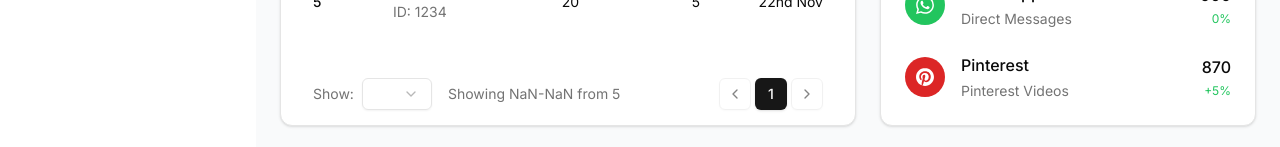
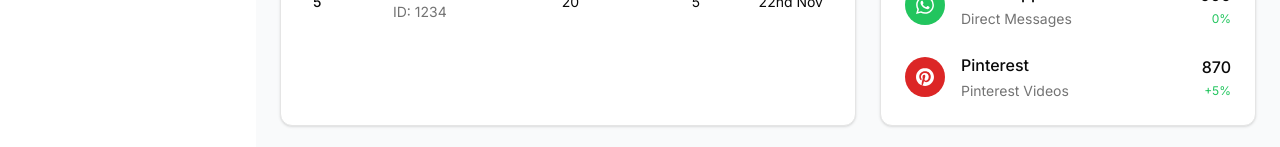
Before and after one commit to lemo-app/lemo-web-frontend, a Next.js app: page /dashboard in a window 1280 px wide. Shown: the part 1216-1363 px from the top of the page. Built offline with nearby package versions, Linux system fonts and the light colour scheme; no server answers.

Commit message:
Comment out Pagination component in ViolationsTable for future implementation and adjustments.

```diff
--- a/components/dashboard/home/violations-table.tsx
+++ b/components/dashboard/home/violations-table.tsx
@@ -101,12 +101,14 @@ export function ViolationsTable() {
         </Table>
       </CardContent>
       <div className="px-6">
-        <Pagination
+        {/* <Pagination
             currentPage={currentPage}
             totalPages={totalPages}
             onPageChange={setCurrentPage}
             totalItems={violations.length}
-          />
+            itemsPerPage={itemsPerPage}
+            onLimitChange={setItemsPerPage}
+          /> */}
       </div>
 
 
```
